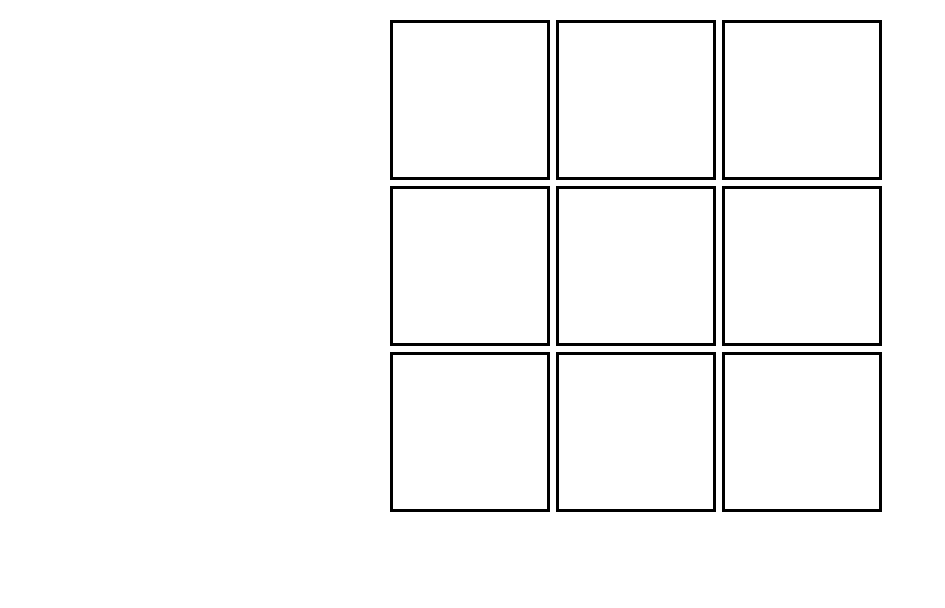
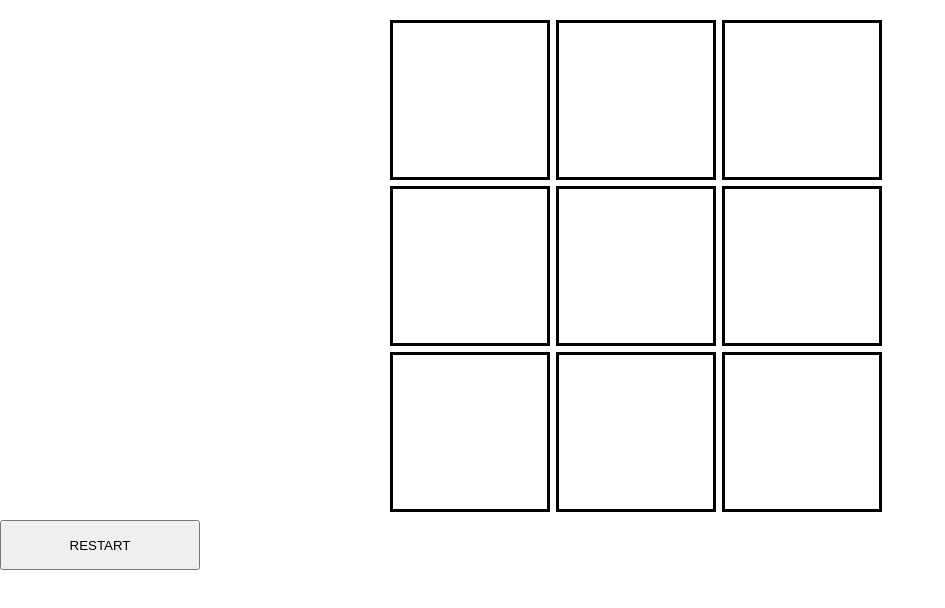
Before and after one commit to li-maksim/TOP_JS_course, a plain HTML site: page tictactoe/index.html in a window 1280 px wide. Shown: the whole page, without its empty margins (0-945 px from the left). Drawn offline with Linux system fonts and the light colour scheme.

Commit message:
Added restart button

```diff
--- a/tictactoe/script.js
+++ b/tictactoe/script.js
@@ -37,7 +37,14 @@ const Gameboard = (() => {
         btn.addEventListener('click', addMark);
     });
 
-    return {gameboard, changeMark}
+    const restartFn = () => {GameLogic.restart()};
+    const restartBtn = document.createElement('button');
+    restartBtn.setAttribute('class', 'restart_btn');
+    restartBtn.textContent = 'restart';
+    restartBtn.addEventListener('click', restartFn);
+    body.appendChild(restartBtn);
+
+    return {gameboard, sectors, restartBtn}
 })();
 
 const Player1 = {
@@ -151,7 +158,16 @@ const GameLogic = (() => {
         };
     };
 
-    return {switchTurns, checkTurns, checkWinner};
+    function restart() {
+        Gameboard.gameboard.forEach(function(item) {
+            item.mark = '';
+        });
+        Gameboard.sectors.forEach(function(item) {
+            item.textContent = '';
+        });
+    };
+
+    return {switchTurns, checkTurns, checkWinner, restart};
 })();
 
 function showGB() {
--- a/tictactoe/style.css
+++ b/tictactoe/style.css
@@ -20,4 +20,11 @@ body {
     font-size: 7.5rem;
     justify-content: center;
     align-items: center;
+    cursor: pointer;
 }
+
+.restart_btn {
+    height: 50px;
+    width: 200px;
+    text-transform: uppercase;
+}
```
